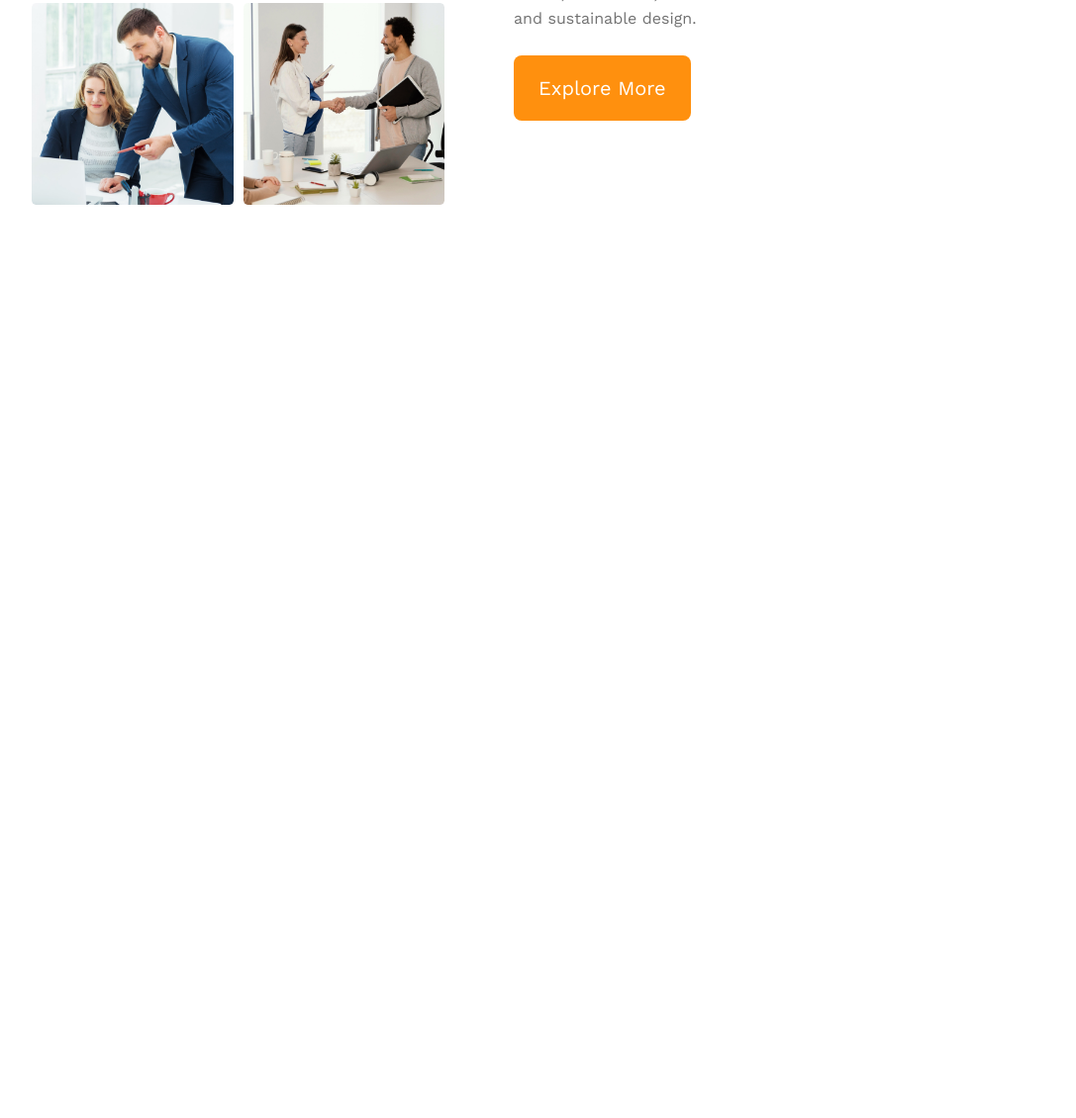
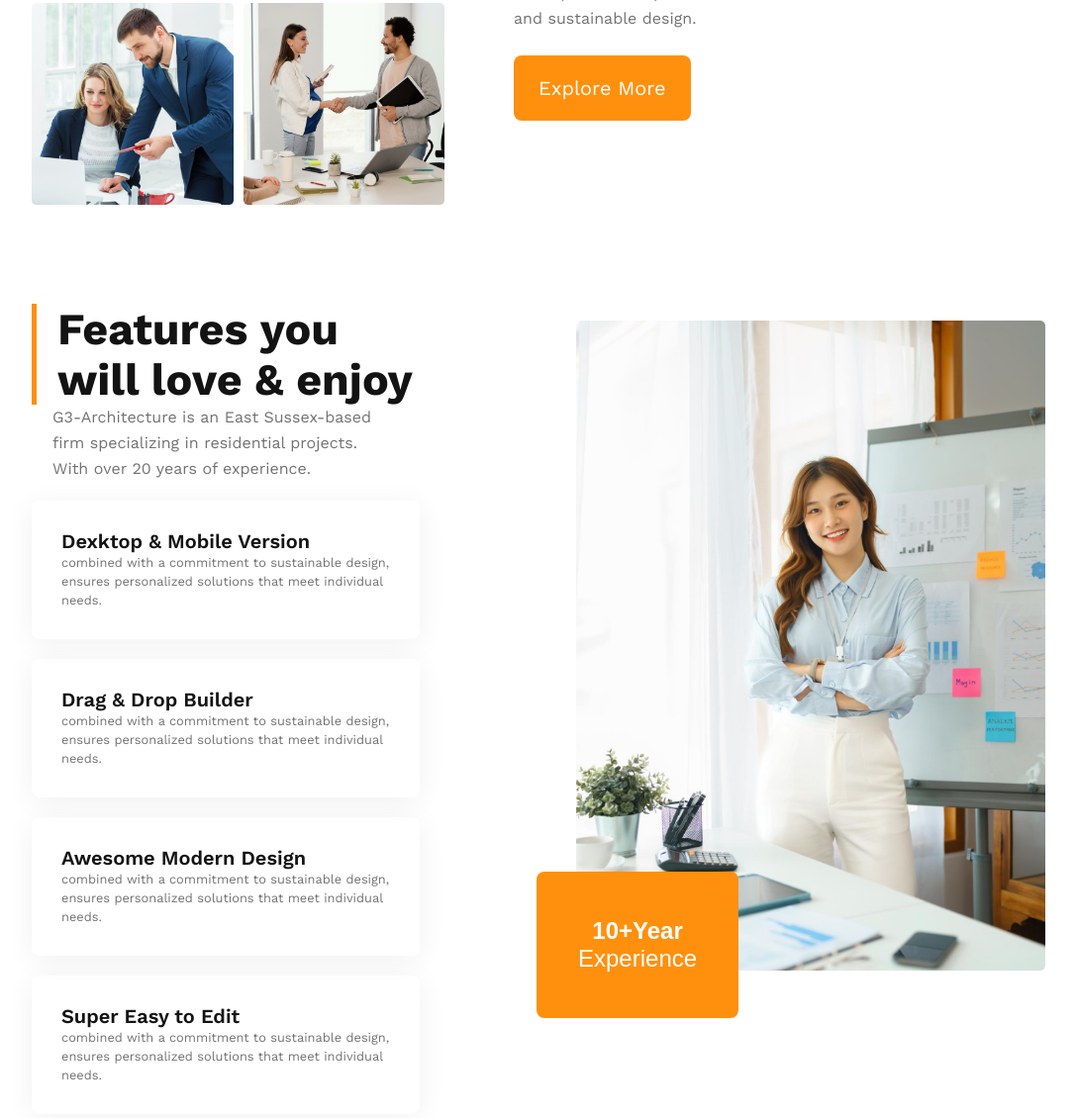
Before and after one commit to afrin19sanjana/G-3-Architects-Responsive-project, a plain HTML site: page index.html in a window 1280 px wide. Shown: the part 1389-2519 px from the top of the page at 99% size, without its empty margins (96-1183 px from the left). Before the commit the page ends 1696 px from the top, so only its background shows below. Drawn offline with nearby package versions, Linux system fonts and the light colour scheme.

Commit message:
feature experience added

```diff
--- a/css/style.css
+++ b/css/style.css
@@ -203,6 +203,135 @@ nav .menu a:hover{
     }
   }
   @media screen and (min-width: 769px) and (max-width: 992px) {
-
+    .feature{
+        flex-direction: column;
+    }
+    .feature-image{
+        grid-template-columns: repeat(2, 1fr);
+        margin-bottom: 40px;
+    }
   }
    /* responsive feature part ends */
+   /* feature experience starts */
+
+    .experience{
+    justify-content: space-between;
+    align-items: center;
+}
+   .experience-header h3{
+    font-weight: 700;
+    font-size: 2.8rem;
+    line-height: 3.2rem;
+    color:#131313;
+    border-left: 5px solid#FF900E;
+    padding-left: 21px;
+   }
+   .experience-header p {
+    margin-left: 21px;
+    font-weight: 7400;
+    font-size: 1rem;
+    line-height: 1.6rem;
+    color:#727272;
+    margin-right: 28px;
+   }
+  .experience-image{
+    width:474px;
+  }
+   .experience-image img{
+    max-width: 100%;
+
+   }
+  .experience-content{
+    max-width:392px;
+  }
+    .secondery-button {
+    padding:46px 42px;
+    background:#FF900E ;
+    border:none;
+    border-radius: 8px;
+    color:#ffffff;
+    transform: translateY(-100px);
+    margin-left: -40px;
+    font-size: 1.5rem;
+   }
+   .secondery-button button b{
+    font-size: 4rem;
+   }
+   .feature-experience-content {
+    padding:30px;
+    box-shadow: 0px 4px 30px 0px rgba(0, 0, 0, 0.06);
+    margin: 20px 0px;
+    border-radius: 8px;
+    width:392px;
+    gap:60px;
+   }
+   .feature-experience-content h3{
+    color:#131313;
+    font-weight: 600;
+    font-size: 1.25rem;
+    line-height: 1.4rem;
+   }
+   .feature-experience-content p {
+    color:rgba(114, 114, 114, 1);
+    font-weight: 400;
+    font-size: 0.8rem;
+    line-height: 1.2rem;
+   }
+   /* feature experience ends */
+   /* responsive .feature-experience starts */
+   @media screen and (max-width: 575px){
+
+    .secondery-button{
+      margin-left: -20px;
+    }
+    .experience{
+        flex-direction: column;
+        justify-content: center;
+    }
+    .experience-content{
+        width:100%;
+        margin:0px 5px;
+    }
+    .secondery-button{
+        display: none;
+    }
+    .experience-header h3{
+        font-size: 1.8rem;
+    }
+   }
+   @media screen and (min-width: 576px) and (max-width: 768px){
+    .experience{
+     flex-direction: column;
+     justify-content: center;
+    }
+    .experience-content{
+        width:100%;
+    }
+    .secondery-button{
+        margin-left: 6px;
+      }
+    .secondery-button{
+        display: none;
+    }
+    .experience-header h3{
+        font-size: 1.8rem;
+    }
+   }
+   @media screen and (min-width: 769px) and (max-width: 992px){
+    .experience{
+        flex-direction: column;
+        justify-content: center;
+       }
+       .experience-content{
+           width:100%;
+           margin:0 auto;
+       }
+       .secondery-button{
+           margin-left: 6px;
+         }
+         .experience-header h3{
+            font-size: 2rem;
+        }
+   }
+
+      /* responsive .feature-experience ends */
--- a/index.html
+++ b/index.html
@@ -54,6 +54,40 @@
                <div class="btn "><button class="primary-btn font-name">Explore More</button></div>
               </div>
         </section>
+        <section class="feature-experience ">
+         <div class="flex experience">
+            <div class="experience-content">
+                <div class="experience-header">
+                  <h3>Features you will love & enjoy</h3>
+                  <p>G3-Architecture is an East Sussex-based firm specializing in residential projects. With over 20 years of experience. </p>
+                </div>
+                <div class="">
+                  <div class="feature-experience-content">
+                      <h3>Dexktop & Mobile Version</h3>
+                      <p> combined with a commitment to sustainable design, ensures personalized solutions that meet individual needs.</p>
+                  </div>
+                  <div class="feature-experience-content">
+                      <h3>Drag & Drop Builder</h3>
+                      <p> combined with a commitment to sustainable design, ensures personalized solutions that meet individual needs.</p>
+                  </div>
+                  <div class="feature-experience-content">
+                      <h3>Awesome Modern Design</h3>
+                      <p> combined with a commitment to sustainable design, ensures personalized solutions that meet individual needs.</p>
+                  </div>
+                  <div class="feature-experience-content">
+                      <h3>Super Easy to Edit</h3>
+                      <p> combined with a commitment to sustainable design, ensures personalized solutions that meet individual needs.</p>
+                  </div>
+                </div>
+            </div>
+            <div class="">
+              <div class="experience-image">
+                  <img src="images/architect.png" alt="architect-women">
+              </div class="">
+                      <button class="secondery-button"><b>10+Year</b> <br>Experience</button>
+            </div>
+         </div>
+        </section>
     </main>
     <footer>
 
```
